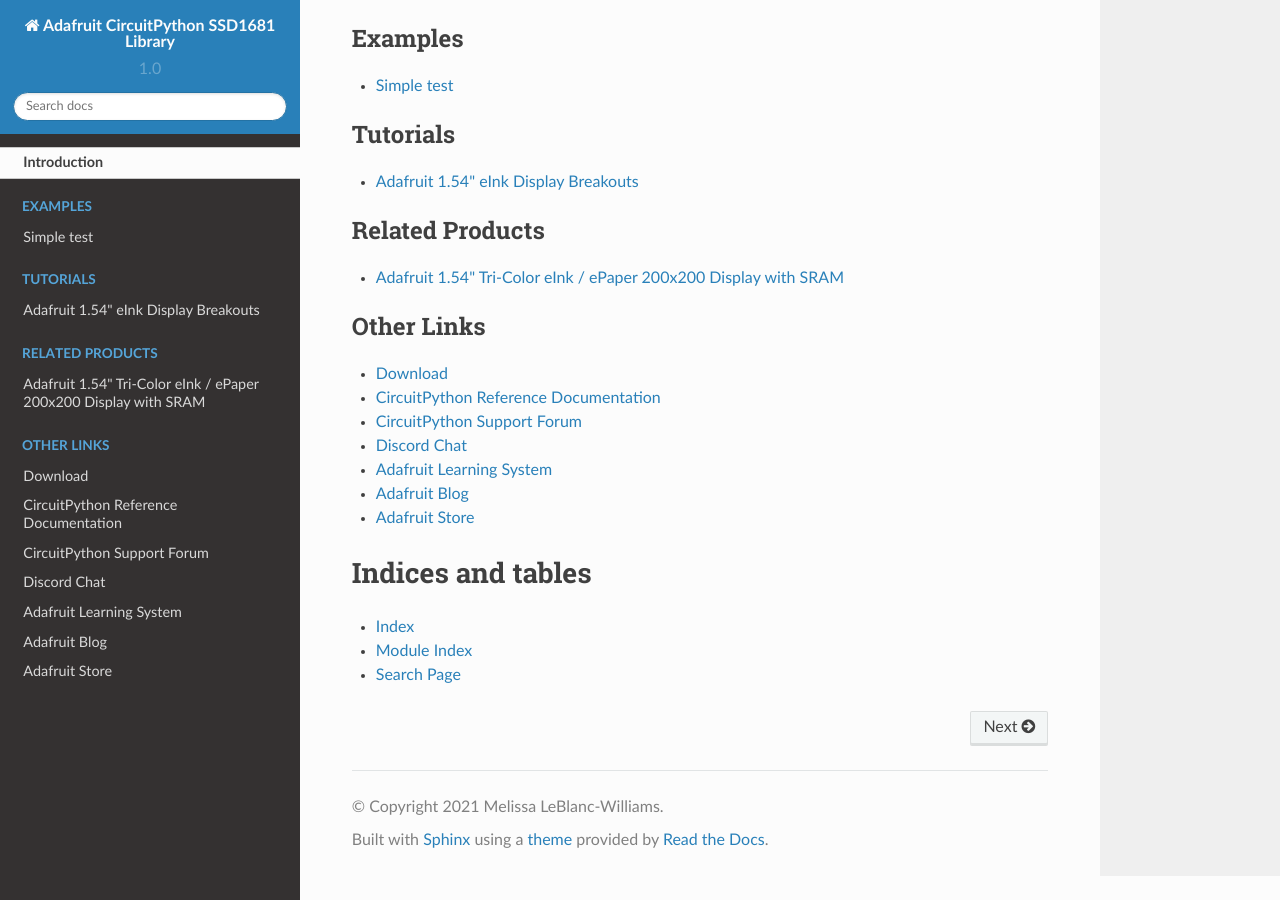
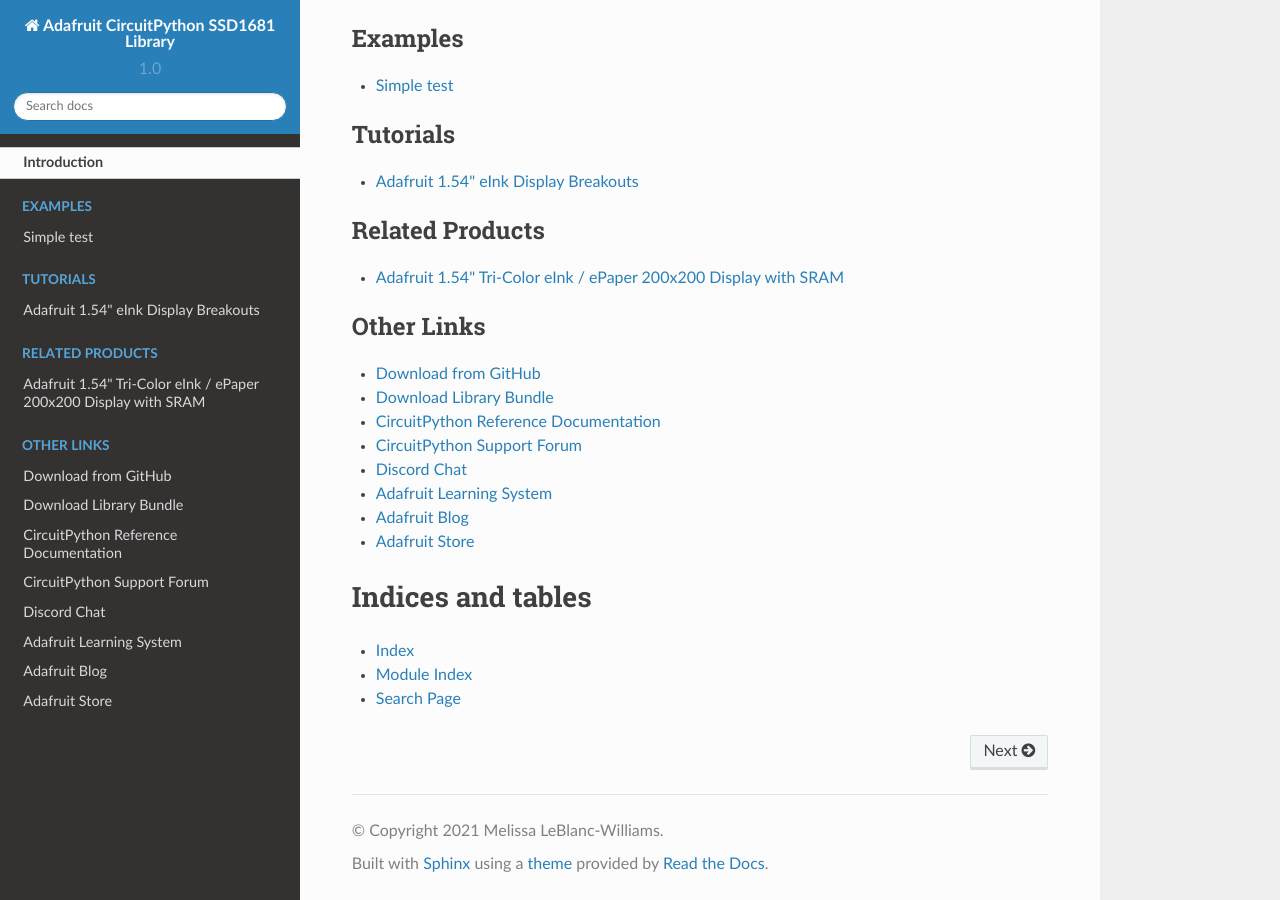
Before and after one commit to adafruit/Adafruit_CircuitPython_SSD1681, a Sphinx documentation site: the page built from docs/index.rst, in a window 1280 px wide and 900 px high, scrolled down 2257 px. Built offline with Sphinx 7.4.7 and the Read the Docs theme 2.0.0, drawn with Linux system fonts in a browser that asks for light colours.

Commit message:
Added cp.org link to index.rst

```diff
--- a/docs/index.rst
+++ b/docs/index.rst
@@ -34,7 +34,8 @@
 .. toctree::
     :caption: Other Links
 
-    Download <https://github.com/adafruit/Adafruit_CircuitPython_SSD1681/releases/latest>
+    Download from GitHub <https://github.com/adafruit/Adafruit_CircuitPython_SSD1681/releases/latest>
+    Download Library Bundle <https://circuitpython.org/libraries>
     CircuitPython Reference Documentation <https://docs.circuitpython.org>
     CircuitPython Support Forum <https://forums.adafruit.com/viewforum.php?f=60>
     Discord Chat <https://adafru.it/discord>
```
